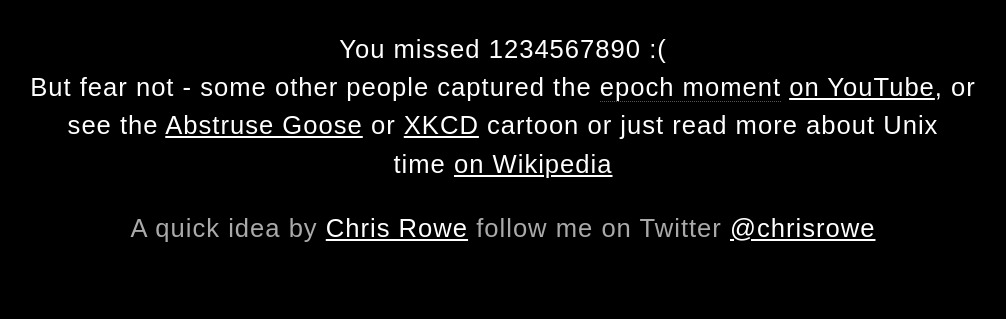
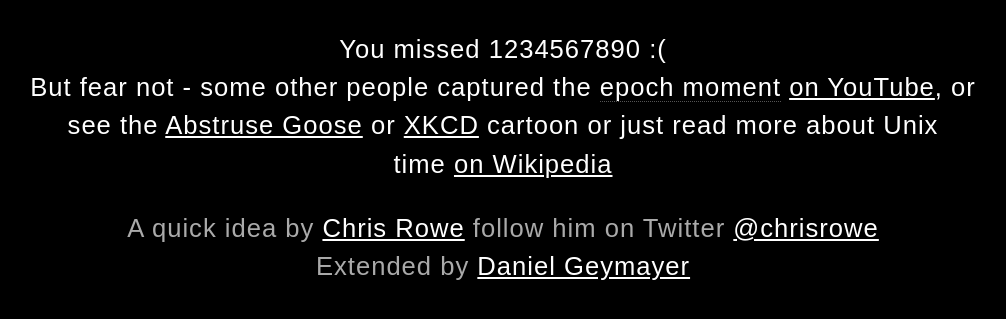
Before and after one commit to dag0310/coolepochcountdown, a PHP site: page / in a window 1280 px wide. Shown: the part 367-686 px from the top of the page, without its empty margins (137-1143 px from the left). Run offline with PHP 8.4, Linux system fonts and the light colour scheme.

Commit message:
Extend created by message

```diff
--- a/public/index.php
+++ b/public/index.php
@@ -17,8 +17,11 @@
 <body><div id="main"><span id="timer"><script>var d = new Date();var t = d.getTime();var o = t+"";document.write(o.substring(0,10));</script></span><br/>
 <p class="desc">You missed 1234567890 :(<br>But fear not - some other people captured the <span class="fun">epoch moment</span> <a href='http://www.youtube.com/watch?v=z7Fl7qCO4Zo&feature=PlayList&p=22DBADA214858C7C&index=0&playnext=1'>on YouTube</a>, or see the <a href="http://abstrusegoose.com/116">Abstruse Goose</a> or <a href='http://xkcd.com/376/'>XKCD</a> cartoon or just read more about Unix time&nbsp;<a href='http://en.wikipedia.org/wiki/Unix_time'>on&nbsp;Wikipedia</a></p>
 
-<p class="desc2">A quick idea by <a href='http://www.chrisrowe.net'>Chris Rowe</a> follow me on Twitter <a href='http://www.twitter.com/chrisrowe'>@chrisrowe</a>
+<p class="desc2">
+	A quick idea by <a href='http://www.chrisrowe.net'>Chris Rowe</a> follow him on Twitter <a href='http://www.twitter.com/chrisrowe'>@chrisrowe</a><br>
+	Extended by <a href="https://geymayer.com">Daniel Geymayer</a>
 </p>
+
 
 </div><div id="fireworks-template"><div id="fw" class="firework"></div><div id="fp" class="fireworkParticle"><img src="image/particles.gif" alt="" /></div></div><div id="fireContainer"></div>
 <script>
```
